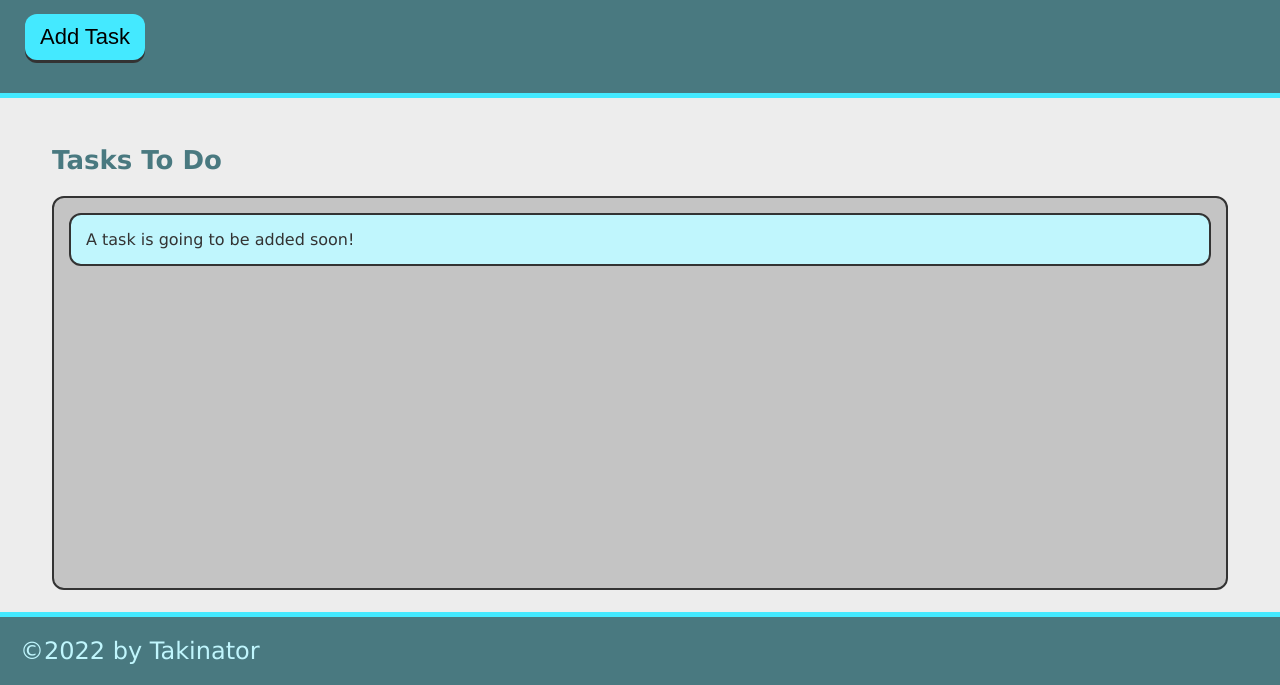
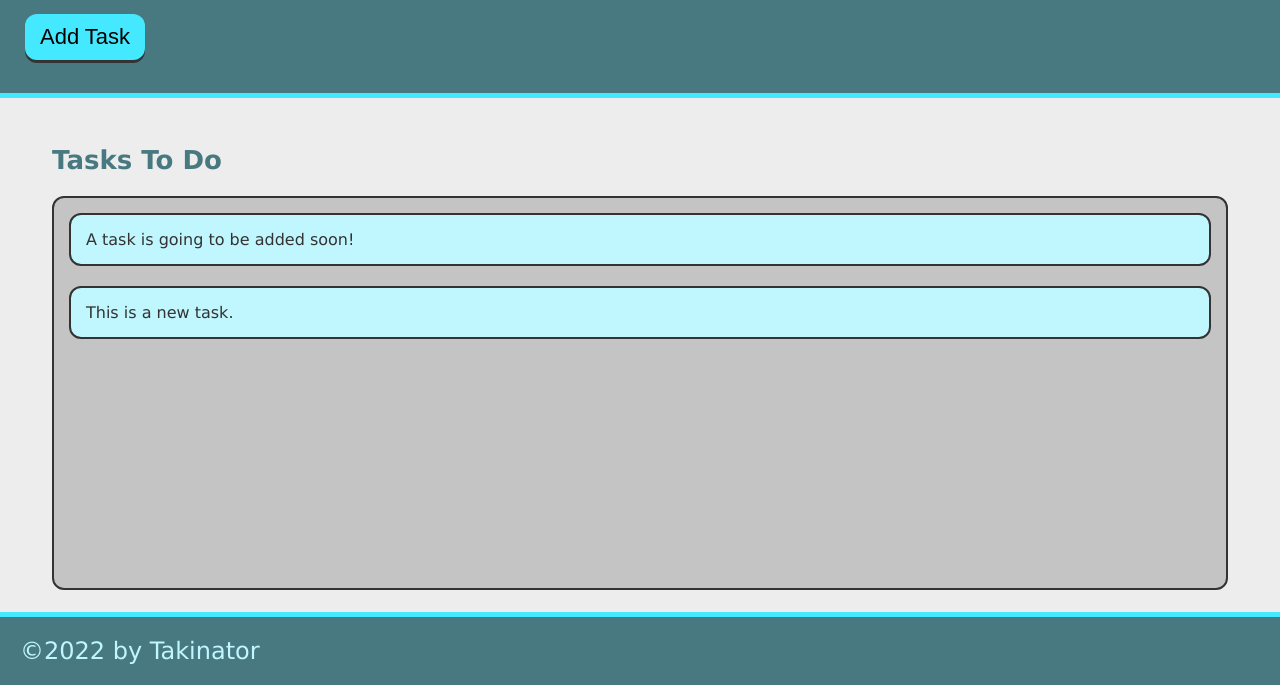
Before and after one commit to tdgreer1203/taskinator, a plain HTML site: page index.html in a window 1280 px wide. Both pictures are taken after a click on the button "Add Task". Shown: the part 115-800 px from the top of the page. Drawn offline with Linux system fonts and the light colour scheme.

Commit message:
Feature Complete

```diff
--- a/assets/js/script.js
+++ b/assets/js/script.js
@@ -0,0 +1,12 @@
+var buttonEl = document.querySelector("#save-task");
+var ulEl = document.querySelector("#tasks-to-do");
+
+var createTaskHandler = function() {
+    var listItemEl = document.createElement("li");
+    listItemEl.className = "task-item";
+    listItemEl.textContent = "This is a new task.";
+    console.log(listItemEl);
+    ulEl.appendChild(listItemEl);
+};
+
+buttonEl.addEventListener("click", createTaskHandler);
--- a/index.html
+++ b/index.html
@@ -11,12 +11,12 @@
     <header>
         <h1 class="page-title">Taskinator</h1>
         <p>Click the button below to add a new task!</p>
-        <button class="btn">Add Task</button>
+        <button class="btn" id="save-task">Add Task</button>
     </header>
     <main class="page-content">
         <section class="task-list-wrapper">
             <h2 class="list-title">Tasks To Do</h2>
-            <ul class="task-list">
+            <ul class="task-list" id="tasks-to-do">
                 <li class="task-item">A task is going to be added soon!</li>
             </ul>
         </section>
```
